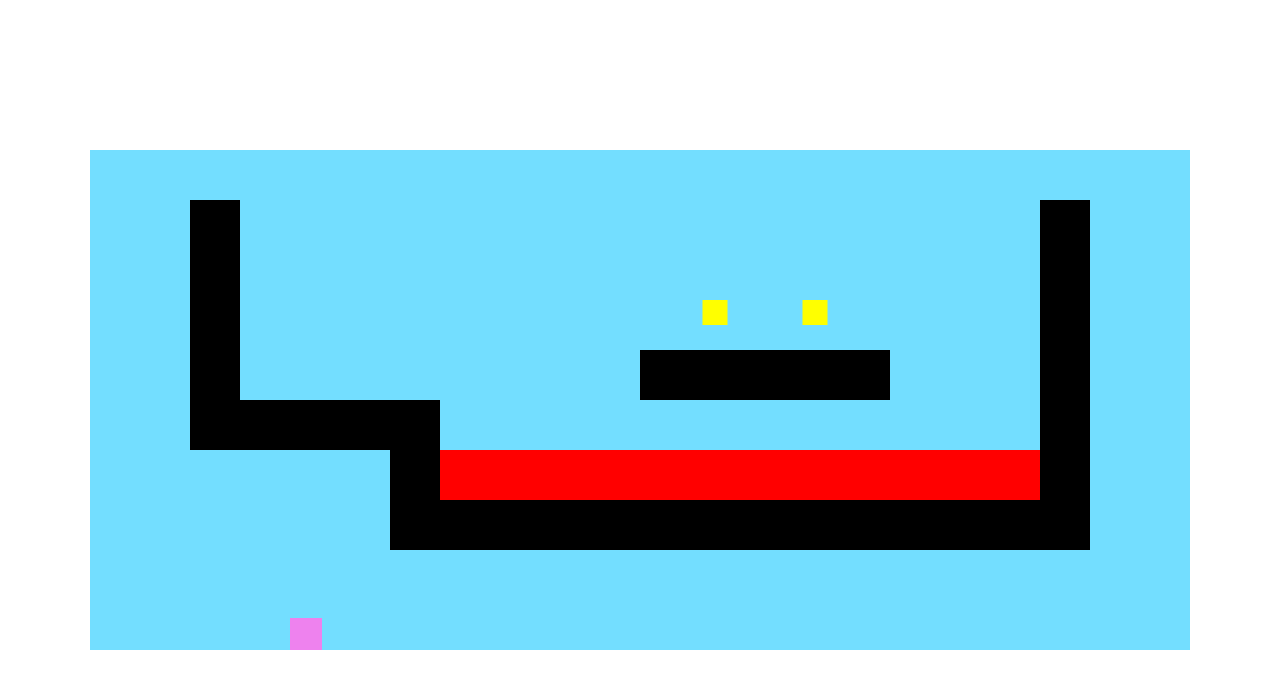
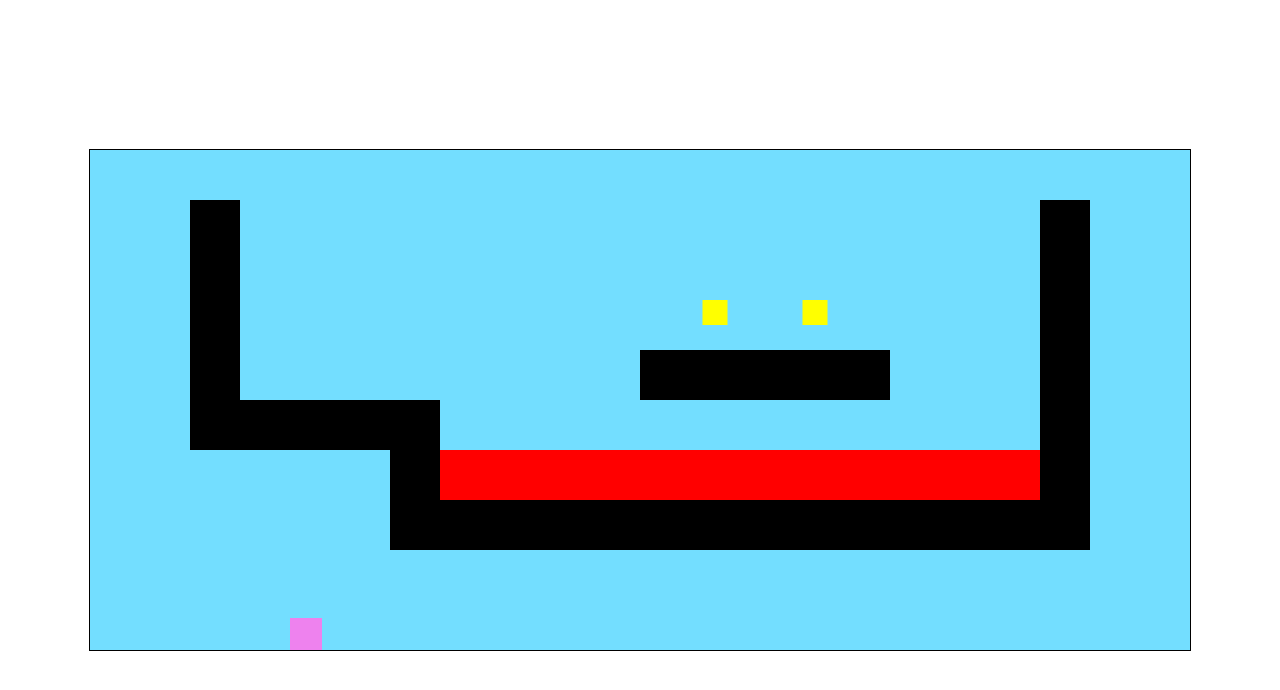
Before and after one commit to alsonshareef/js-platformer, a website built with webpack: page src/template.html in a window 1280 px wide. Built offline with nearby package versions, Linux system fonts and the light colour scheme.

Commit message:
black border for canvas

```diff
--- a/src/styles/index.css
+++ b/src/styles/index.css
@@ -8,3 +8,7 @@ body {
   align-items: center;
   justify-content: center;
 }
+
+#canvas {
+  border: 1px black solid;
+}
```
